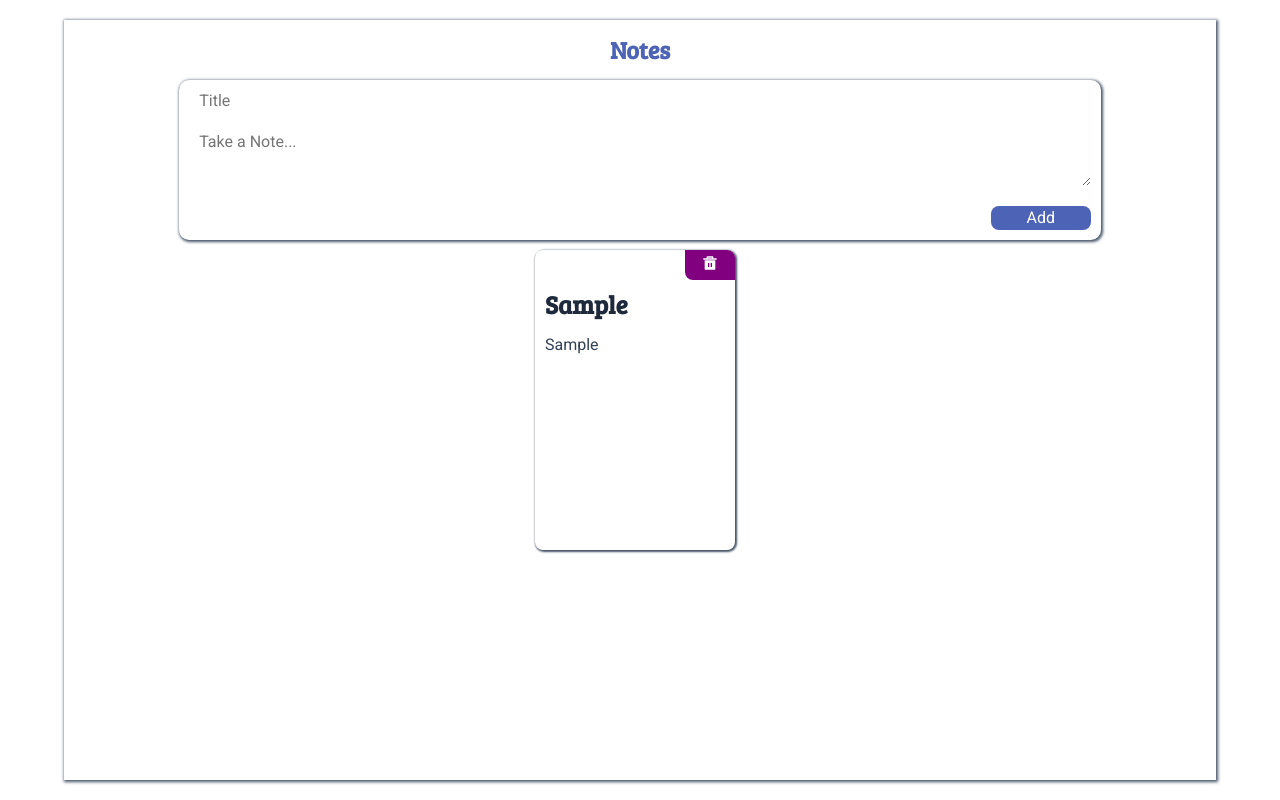
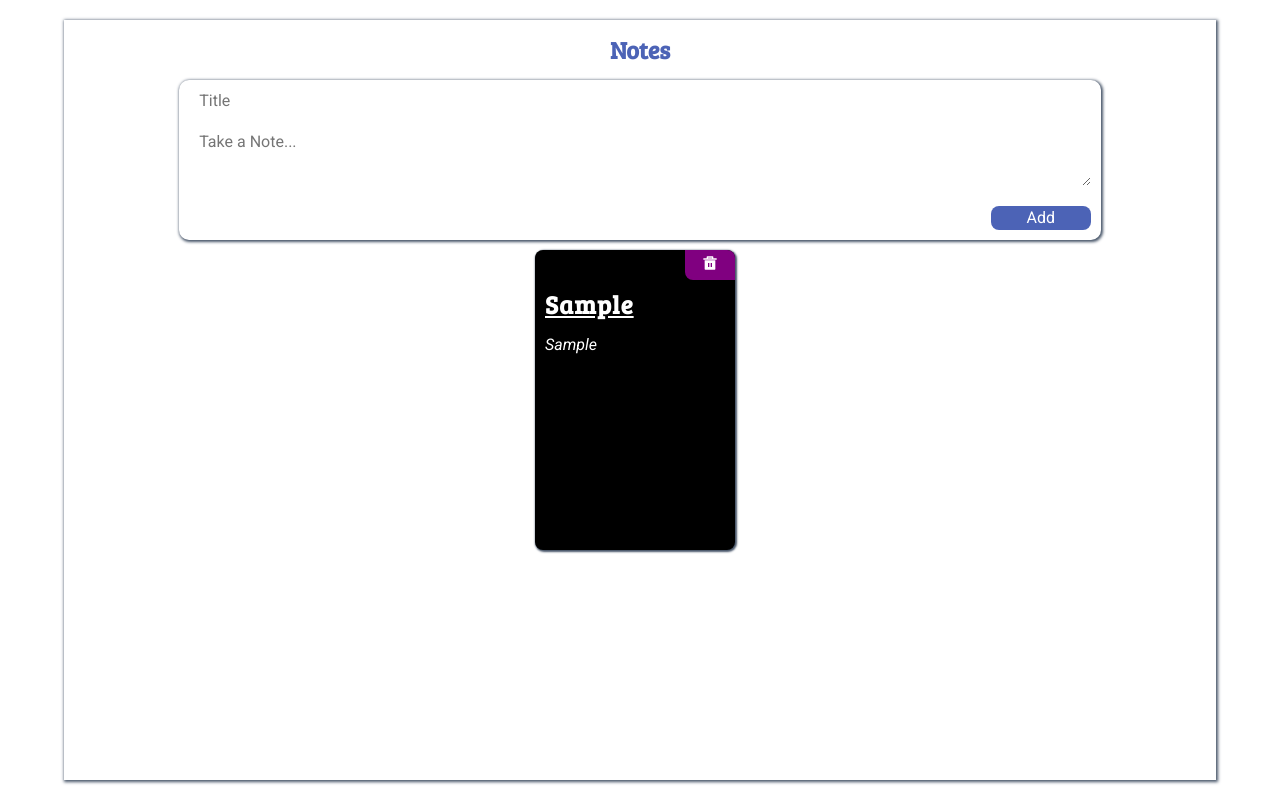
Before and after one commit to AtulPMulik/notes-app, a React (Create React App) app: page / in a window 1280 px wide. Both pictures are taken after typing "Sample", "Sample" into the empty fields and a click on the button "Add". Built offline with nearby package versions, Linux system fonts and the light colour scheme; a web font is replaced by a local one.

Commit message:
Final Commit

```diff
--- /dev/null
+++ b/src/components/NoteItem/index.css
@@ -0,0 +1,3 @@
+.btn:hover {
+  background-color: aqua;
+}
--- a/src/components/NoteItem/index.js
+++ b/src/components/NoteItem/index.js
@@ -1,5 +1,17 @@
 import {RiDeleteBin5Fill} from 'react-icons/ri'
 import {ListItem, ListTitle, Text, CardBtn} from './styledComponents'
+import './index.css'
+
+const colorList = [
+  'red',
+  'green',
+  'yellow',
+  'blue',
+  'grey',
+  'orange',
+  'black',
+  'skyblue',
+]
 
 const NoteItem = props => {
   const {noteDetails, onRemoveItems} = props
@@ -9,9 +21,12 @@ const NoteItem = props => {
     onRemoveItems(id)
   }
 
+  const randomIndex = Math.ceil(Math.random() * colorList.length)
+  const randomColor = colorList[randomIndex]
+
   return (
-    <ListItem>
-      <CardBtn onClick={onClickToRemove} type="button">
+    <ListItem bgColor={randomColor}>
+      <CardBtn className="btn" onClick={onClickToRemove} type="button">
         <RiDeleteBin5Fill />
       </CardBtn>
       <ListTitle> {noteTitle} </ListTitle>
--- a/src/components/NoteItem/styledComponents.js
+++ b/src/components/NoteItem/styledComponents.js
@@ -8,6 +8,7 @@ export const ListItem = styled.li`
   display: flex;
   flex-direction: column;
   flex-wrap: wrap;
+  background-color: ${props => props.bgColor};
 
   @media (max-height: 767px) {
     height: 160px;
@@ -29,23 +30,32 @@ export const ListTitle = styled.h1`
   color: #1e293b;
   font-weight: bold;
   font-family: Bree Serif;
-
+  color: white;
+  text-decoration: underline;
+  letter-spacing: 1px;
   @media (max-height: 767px) {
-    height: 10px;
+    height: 0px;
     margin: 10px;
-    margin-bottom: 5px;
+    font-size: 14px;
   }
   @media (min-height: 768px) {
     height: 10px;
     margin: 10px;
+    margin-bottom: 5px;
+    font-size: 25px;
+  }
+  @media (orientation: landscape) {
+    font-size: 25px;
     margin-bottom: 10px;
-    font-size: 25px;
   }
 `
 export const Text = styled.p`
   font-size: 16px;
-  color: #334155;
+  color: white;
+  font-weight: 600px;
   padding: 10px;
+  font-style: italic;
+
   @media (max-height: 767px) {
     font-size: 10px;
   }
```
